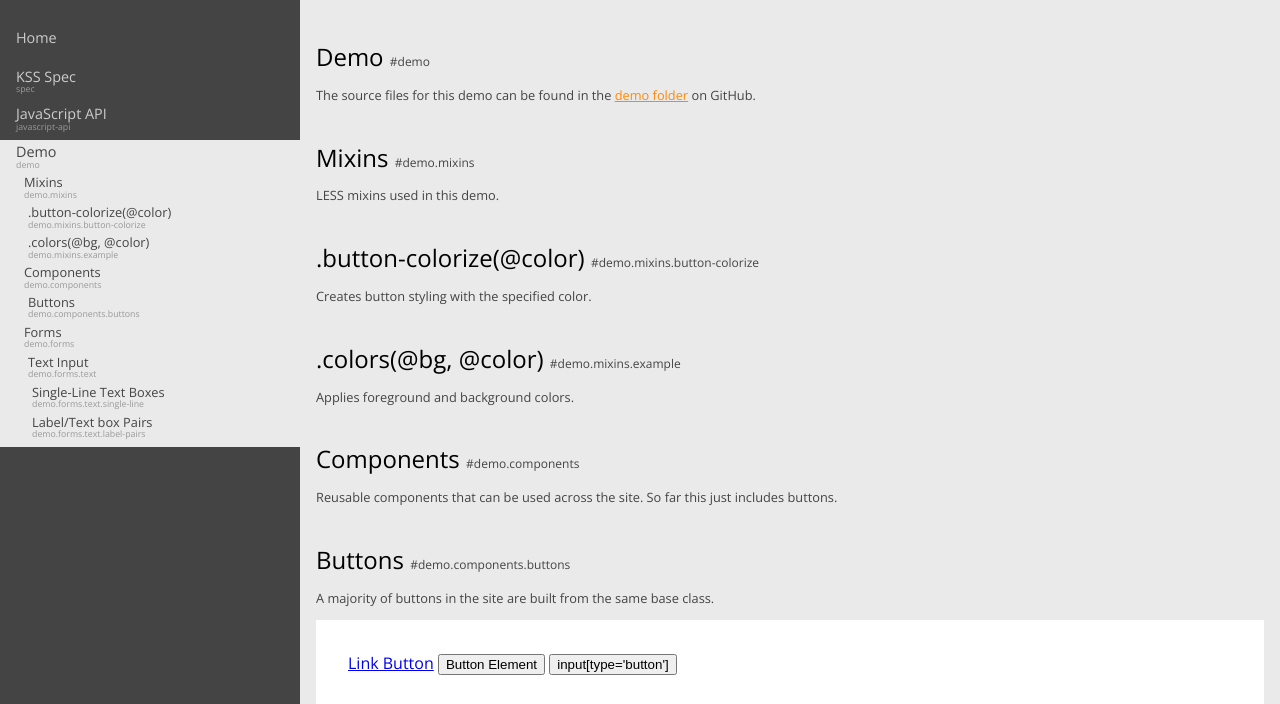
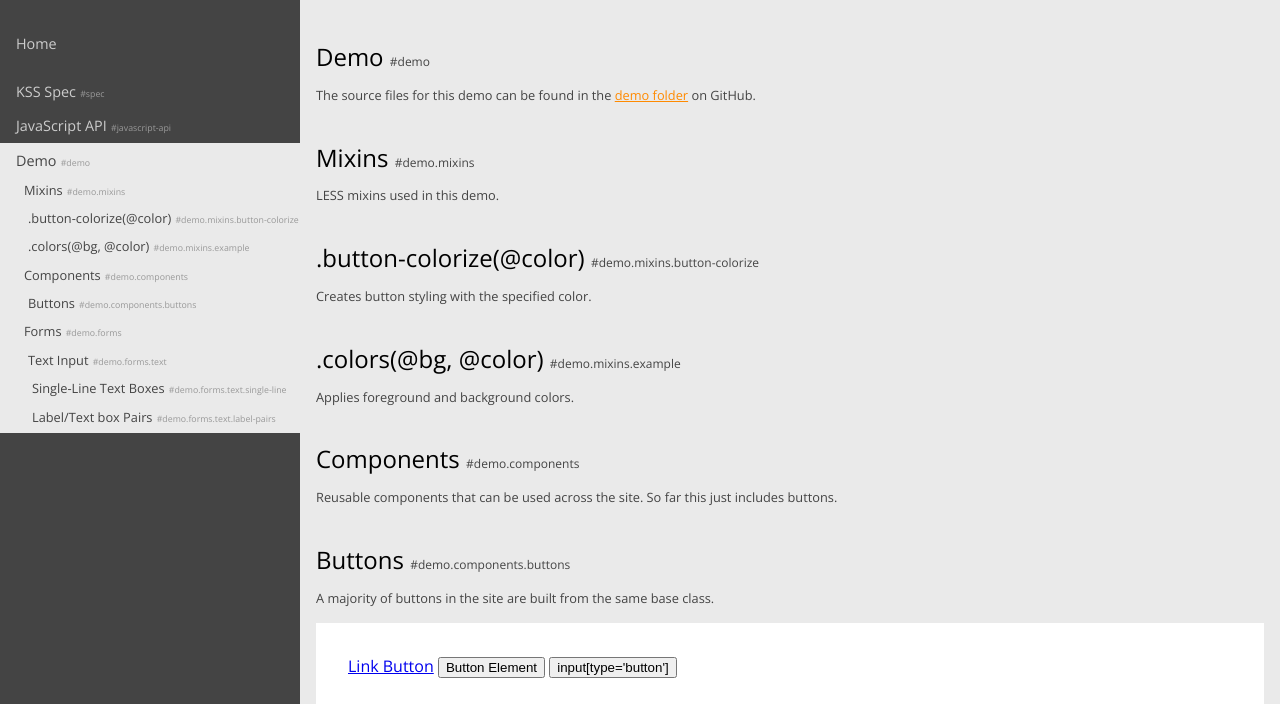
Before and after one commit to kobylinski/kss, a website: page example/section-demo.html in a window 1280 px wide. Shown: the top 704 px of the page. Drawn offline with nearby package versions, Linux system fonts and the light colour scheme; files whose address does not match are found by name.

Commit message:
sidebar style

```diff
--- a/example/public/styles.css
+++ b/example/public/styles.css
@@ -14,11 +14,11 @@ body, html { height: 100%; width: 100%; padding: 0; margin: 0; font-family: "Ope
 
 .kss-sidebar > nav { height: 100%; }
 
-.kss-sidebar > nav a { font-family: "Open Sans", sans-serif; text-decoration: none; display: flex; flex-direction: column; color: #444; }
+.kss-sidebar > nav a { font-family: "Open Sans", sans-serif; text-decoration: none; color: #444; }
 
 .kss-sidebar > nav a span:nth-child(1) { font-size: 0.8em; line-height: 0.9; font-weight: 400; }
 
-.kss-sidebar > nav a span:nth-child(2) { font-weight: 400; font-size: 0.55em; color: #999; }
+.kss-sidebar > nav a span:nth-child(2) { font-weight: 400; font-size: 0.55em; color: #999; white-space: nowrap; }
 
 .kss-sidebar > nav .kss-depth-0 a { color: #ccc; }
 
@@ -62,7 +62,7 @@ body, html { height: 100%; width: 100%; padding: 0; margin: 0; font-family: "Ope
 
 .kss-content .kss-description a { color: #ff8a00; }
 
-.kss-content .kss-modifier-block { padding: 2em; background-color: #fff; }
+.kss-content .kss-modifier-block { margin-top: 1em; padding: 2em; background-color: #fff; }
 
 .kss-content .kss-modifier-block .kss-modifier { padding: 1em 0 1em 0; }
 
--- a/example/section-demo.html
+++ b/example/section-demo.html
@@ -8,7 +8,6 @@
 	    <meta name="MobileOptimized" content="320">
     	<title></title>
     	<link href="https://fonts.googleapis.com/css?family=Fira+Mono:400,700|Open+Sans:300,400,600,700&amp;subset=latin-ext" rel="stylesheet">
-    		<link rel="stylesheet" href="public/vendor.css">
     	<link rel="stylesheet" href="public/styles.css">
     	<link rel="stylesheet" href="../node_modules/kss/demo/styles.css">
 
@@ -338,73 +337,73 @@ both layout convenience and specific styling.</p>
 					        <li class="kss-depth-0">
 					        	<a href="section-spec.html">
 						        	<span>KSS Spec</span>
-						        	<span>spec</span>
+						        	<span>#spec</span>
 					        	</a>
 				        	</li>
 					        <li class="kss-depth-0">
 					        	<a href="section-javascript-api.html">
 						        	<span>JavaScript API</span>
-						        	<span>javascript-api</span>
+						        	<span>#javascript-api</span>
 					        	</a>
 				        	</li>
 					        <li class="kss-depth-0 active">
 					        	<a href="section-demo.html">
 						        	<span>Demo</span>
-						        	<span>demo</span>
+						        	<span>#demo</span>
 					        	</a>
 				        	</li>
 									<li class="kss-depth-2">
 										<a href="#demo.mixins">
 											<span>Mixins</span>
-											<span>demo.mixins</span>
+											<span>#demo.mixins</span>
 										</a>
 									</li>
 									<li class="kss-depth-3">
 										<a href="#demo.mixins.button-colorize">
 											<span>.button-colorize(@color)</span>
-											<span>demo.mixins.button-colorize</span>
+											<span>#demo.mixins.button-colorize</span>
 										</a>
 									</li>
 									<li class="kss-depth-3">
 										<a href="#demo.mixins.example">
 											<span>.colors(@bg, @color)</span>
-											<span>demo.mixins.example</span>
+											<span>#demo.mixins.example</span>
 										</a>
 									</li>
 									<li class="kss-depth-2">
 										<a href="#demo.components">
 											<span>Components</span>
-											<span>demo.components</span>
+											<span>#demo.components</span>
 										</a>
 									</li>
 									<li class="kss-depth-3">
 										<a href="#demo.components.buttons">
 											<span>Buttons</span>
-											<span>demo.components.buttons</span>
+											<span>#demo.components.buttons</span>
 										</a>
 									</li>
 									<li class="kss-depth-2">
 										<a href="#demo.forms">
 											<span>Forms</span>
-											<span>demo.forms</span>
+											<span>#demo.forms</span>
 										</a>
 									</li>
 									<li class="kss-depth-3">
 										<a href="#demo.forms.text">
 											<span>Text Input</span>
-											<span>demo.forms.text</span>
+											<span>#demo.forms.text</span>
 										</a>
 									</li>
 									<li class="kss-depth-4">
 										<a href="#demo.forms.text.single-line">
 											<span>Single-Line Text Boxes</span>
-											<span>demo.forms.text.single-line</span>
+											<span>#demo.forms.text.single-line</span>
 										</a>
 									</li>
 									<li class="kss-depth-4">
 										<a href="#demo.forms.text.label-pairs">
 											<span>Label/Text box Pairs</span>
-											<span>demo.forms.text.label-pairs</span>
+											<span>#demo.forms.text.label-pairs</span>
 										</a>
 									</li>
 					</ul>
```
Also changed, not shown: example/index.html (+3 -4 lines), example/section-javascript-api.html (+3 -4 lines), example/section-spec.html (+3 -4 lines).
